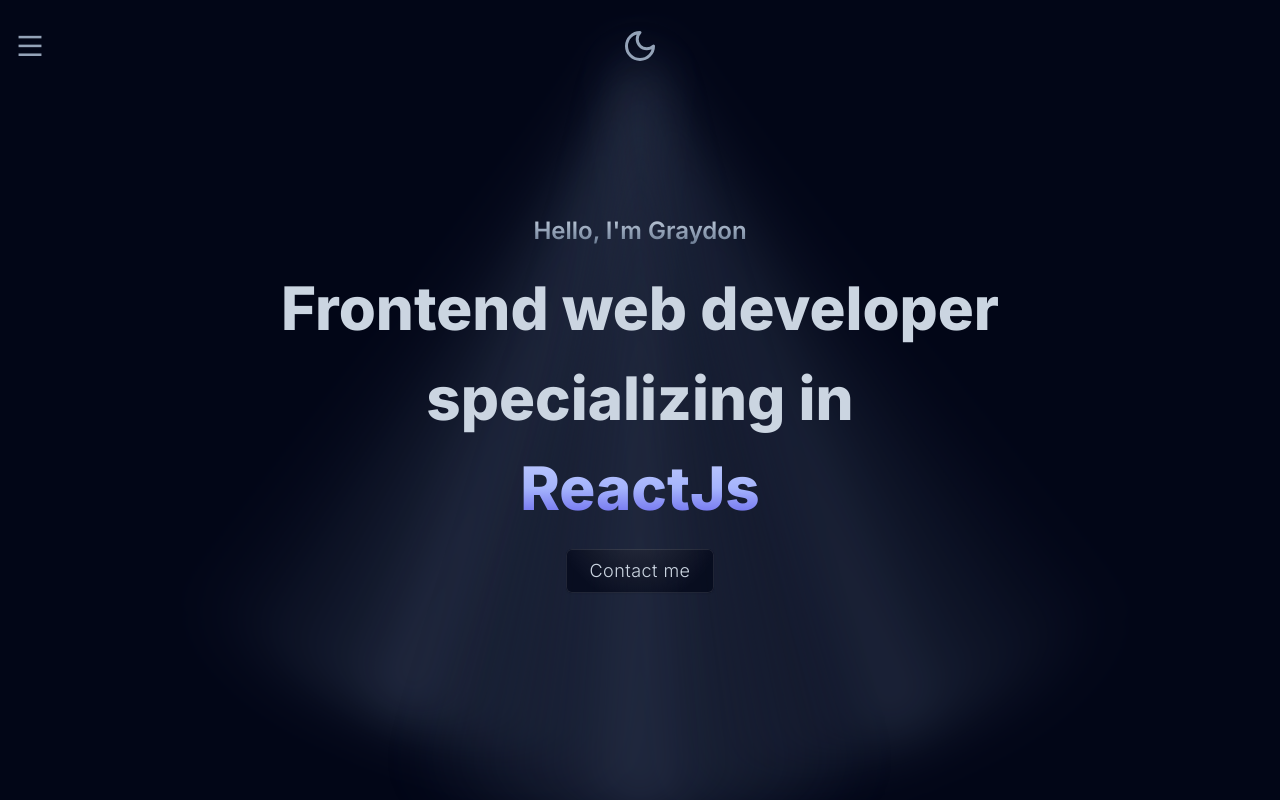
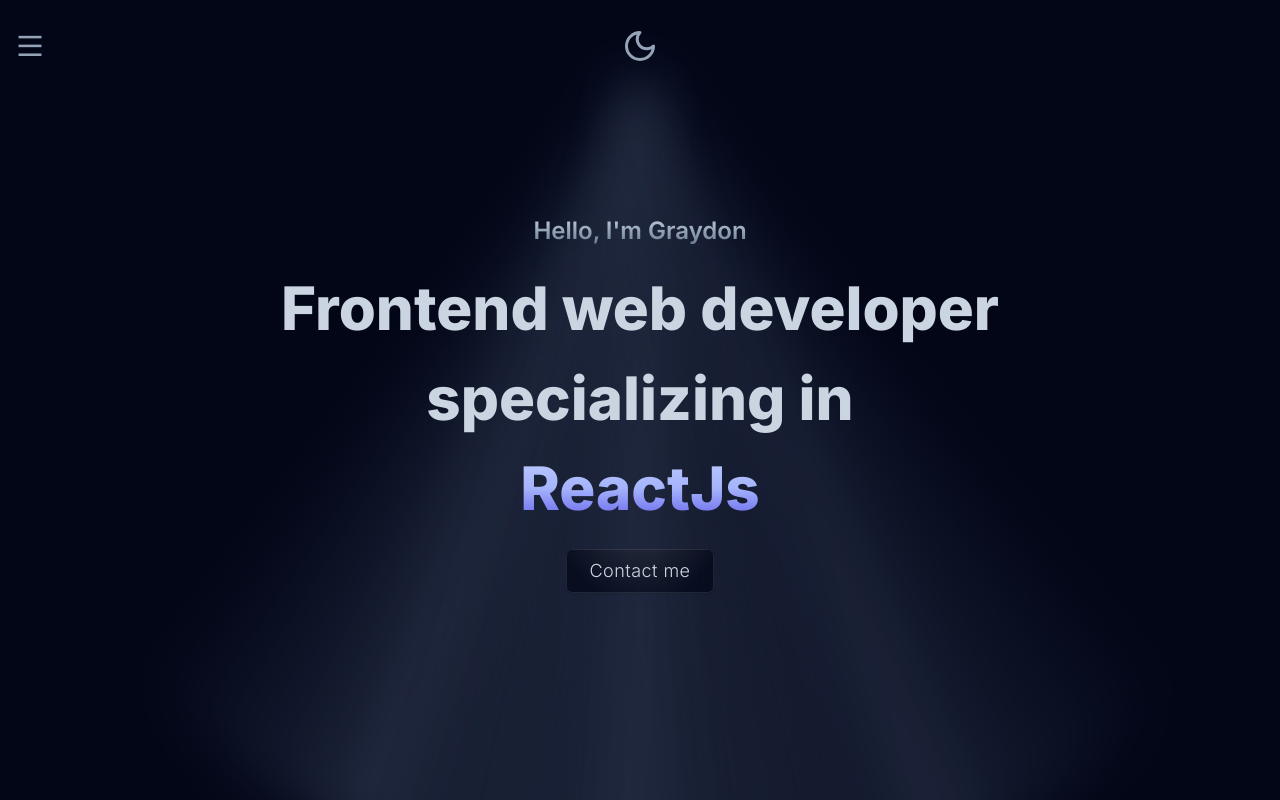
Before and after one commit to graydonvg/portfolio, a Next.js app: page / in a window 1280 px wide. Shown: the top 800 px of the page. Built offline with nearby package versions, Linux system fonts and the light colour scheme.

Commit message:
fix light beam height and position, menu button hover on md or larger screens

```diff
--- a/src/app/globals.css
+++ b/src/app/globals.css
@@ -13,12 +13,6 @@
 }
 
 .fade-in-button {
-  /* mask-image: linear-gradient(
-    -75deg,
-    rgba(0, 0, 0, 0) 100%,
-    rgba(0, 0, 0, 1) 0%
-  );
-  mask-size: 100%; */
   animation: left-to-right-fade-in 3s ease-in;
   mask-repeat: no-repeat;
   -webkit-mask-repeat: no-repeat;
@@ -115,11 +109,11 @@
 .light-beam {
   position: absolute;
   z-index: -10;
-  top: 60px;
+  top: 80px;
   left: 50%;
   transform: translateX(-50%);
   width: 800px;
-  height: 700px;
+  height: 100svh;
   background-image: conic-gradient(
     from 0deg at 50% -5%,
     transparent 45%,
--- a/src/components/navDrawer/MenuToggle.tsx
+++ b/src/components/navDrawer/MenuToggle.tsx
@@ -17,7 +17,7 @@
 export function MenuToggle({ toggle }: MenuToggleProps) {
   return (
     <button
-      className="absolute left-2 top-6 z-50 flex h-fit cursor-pointer select-none items-center justify-center rounded-full border-none p-2 outline-none hover:bg-slate-900"
+      className="absolute left-2 top-6 z-50 flex h-fit cursor-pointer select-none items-center justify-center rounded-full border-none p-2 outline-none md:hover:bg-slate-900"
       onClick={toggle}
     >
       <svg width="28" height="28" viewBox="0 0 22 19">
```
